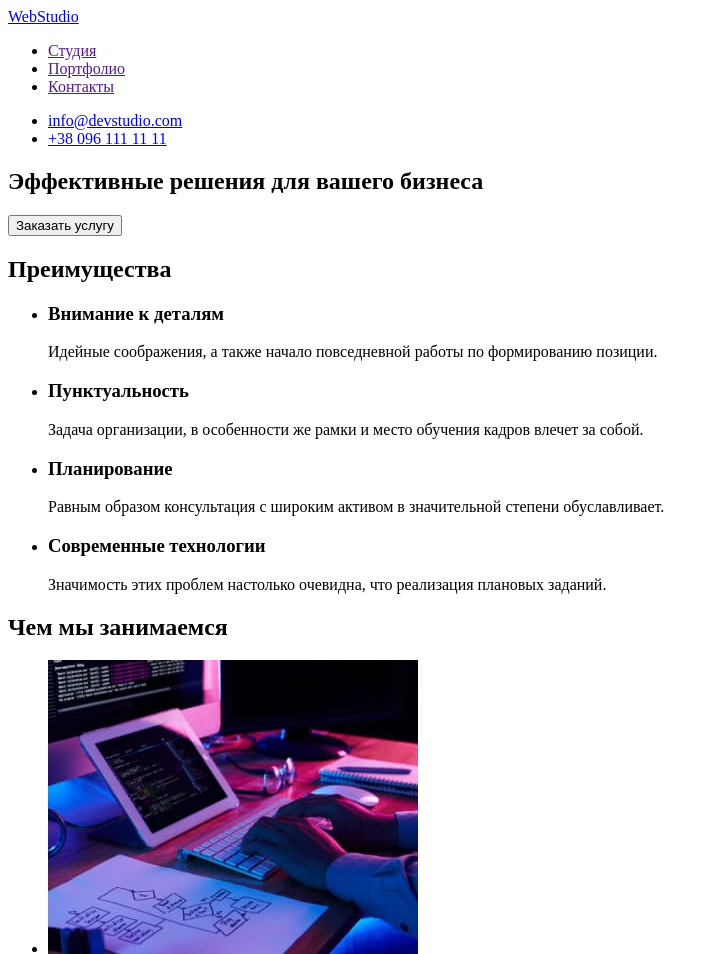
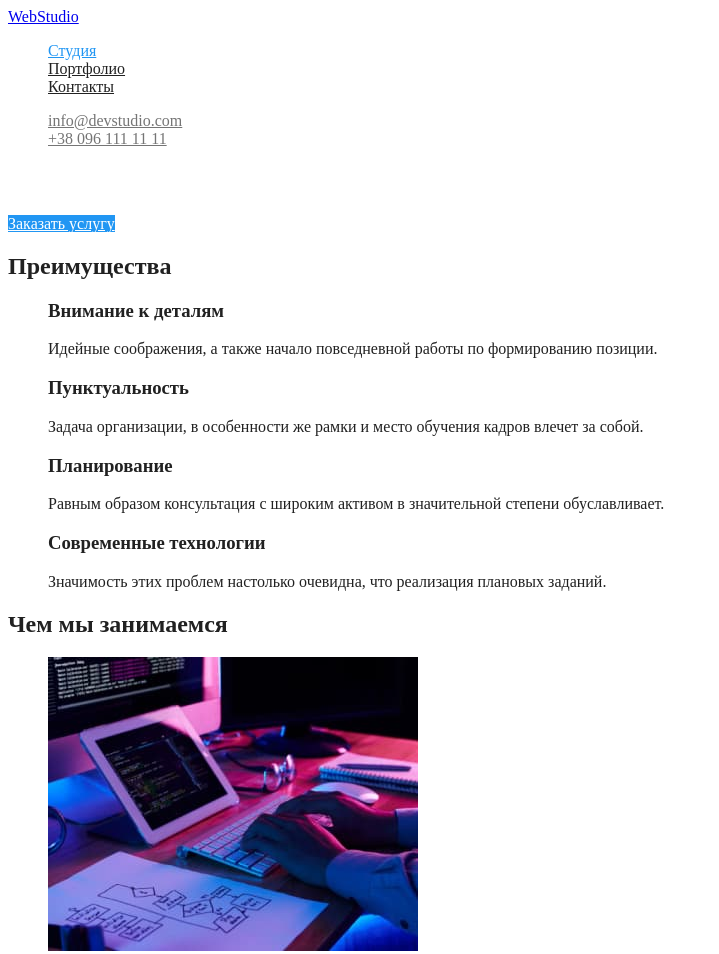
Before and after one commit to DmytroPopko/goit-markup-hw-02, a plain HTML site: page index.html in a window 1280 px wide. Shown: the top 954 px of the page, without its empty margins (0-719 px from the left). Drawn offline with Linux system fonts and the light colour scheme.

Commit message:
Оформление первой страницы

```diff
--- /dev/null
+++ b/css/common.css
@@ -0,0 +1,41 @@
+/* цвет основного текста #212121 */
+/* вторичный цвет #757575 */
+/*белый #FFFFFF  */
+/* акцент #2196F3; */
+/* акцент #2196F3; */
+/* подвал rgba(255, 255, 255, 0.6) */
+/* вторичный цвет фона #2F303A; */
+
+:root {
+    --primary-text-color: #212121;
+    --secondary-text-color: #757575;
+    --accent-color: #2196F3;
+    --primary-white-color: #FFFFFF;
+    --footer-color: rgba(255, 255, 255, 0.6);
+    --secondary-bg-color: #2F303A;
+}
+
+.list {
+    list-style: none;
+}
+
+/* site nav */
+.site-nav .link:hover,
+.site-nav .link:focus {
+    color: var(--accent-color);
+}
+.site-nav .link {
+    color: var(--primary-text-color);
+}
+
+.site-nav .link.current {
+    color: var(--accent-color);
+}
+
+.contact-nav .link{
+    color: var(--secondary-text-color);
+}
+.contact-nav .link:hover,
+.contact-nav .link:focus {
+    color: var(--accent-color);
+}
--- /dev/null
+++ b/css/main.css
@@ -0,0 +1,34 @@
+body {
+    background-color: var(--primary-white-color);
+    color: var(--primary-text-color);
+}
+
+.list {
+    list-style: none;
+}
+
+/* hero */
+.hero-title {
+    color: var(--primary-white-color);
+}
+
+/* Section */
+.section-title {
+    color: var(--primary-text-color);
+}
+
+/* advantages */
+.advantages-list .title{
+    color: var(--primary-text-color);
+}
+
+/* Team */
+.team-list .title {
+    color: var(--primary-text-color);
+}
+
+/* Button */
+.button.primary {
+    color: var(--primary-white-color);
+    background-color: var(--accent-color);
+}
--- /dev/null
+++ b/css/portfolio.css
@@ -0,0 +1,3 @@
+body {
+    background-color: tomato;
+}
--- a/index.html
+++ b/index.html
@@ -5,6 +5,8 @@
     <meta http-equiv="X-UA-Compatible" content="IE=edge" />
     <meta name="viewport" content="width=device-width, initial-scale=1.0" />
     <title>Document</title>
+    <link rel="stylesheet" href="./css/common.css" />
+    <link rel="stylesheet" href="./css/main.css" />
   </head>
   <body>
     <!-- Шапка -->
@@ -12,54 +14,61 @@
       <nav>
         <a href="./index.html">WebStudio</a>
 
-        <ul>
-          <li><a href="">Студия</a></li>
-          <li><a href="">Портфолио</a></li>
-          <li><a href="">Контакты</a></li>
+        <ul class="site-nav list">
+          <li><a href="" class="link current">Студия</a></li>
+          <li><a href="./portfolio.html" class="link">Портфолио</a></li>
+          <li><a href="" class="link">Контакты</a></li>
         </ul>
       </nav>
 
-      <ul>
-        <li><a href="mailto:info@devstudio.com">info@devstudio.com</a></li>
-        <li><a href="tel:+380961111111">+38 096 111 11 11</a></li>
+      <ul class="contact-nav list">
+        <li>
+          <a href="mailto:info@devstudio.com" class="link"
+            >info@devstudio.com</a
+          >
+        </li>
+        <li>
+          <a href="tel:+380961111111" class="link">+38 096 111 11 11</a>
+        </li>
       </ul>
     </header>
 
     <main>
       <!-- Герой -->
-      <section>
-        <h1>Эффективные решения для вашего бизнеса</h1>
-        <button type="button">Заказать услугу</button>
+      <section class="hero">
+        <h1 class="hero-title">Эффективные решения для вашего бизнеса</h1>
+        <!-- <button type="button">Заказать услугу</button> -->
+        <a href="" class="button primary">Заказать услугу</a>
       </section>
 
       <!-- Преимущества -->
-      <section>
-        <h2>Преимущества</h2>
+      <section class="section">
+        <h2 class="section-title">Преимущества</h2>
 
-        <ul>
+        <ul class="advantages-list list">
           <li>
-            <h3>Внимание к деталям</h3>
+            <h3 class="title">Внимание к деталям</h3>
             <p>
               Идейные соображения, а также начало повседневной работы по
               формированию позиции.
             </p>
           </li>
           <li>
-            <h3>Пунктуальность</h3>
+            <h3 class="title">Пунктуальность</h3>
             <p>
               Задача организации, в особенности же рамки и место обучения кадров
               влечет за собой.
             </p>
           </li>
           <li>
-            <h3>Планирование</h3>
+            <h3 class="title">Планирование</h3>
             <p>
               Равным образом консультация с широким активом в значительной
               степени обуславливает.
             </p>
           </li>
           <li>
-            <h3>Современные технологии</h3>
+            <h3 class="title">Современные технологии</h3>
             <p>
               Значимость этих проблем настолько очевидна, что реализация
               плановых заданий.
@@ -69,9 +78,9 @@
       </section>
 
       <!-- Рабочий процесс -->
-      <section>
-        <h2>Чем мы занимаемся</h2>
-        <ul>
+      <section class="section">
+        <h2 class="section-title">Чем мы занимаемся</h2>
+        <ul class="list">
           <li>
             <img
               src="./images/laptop.jpg"
@@ -97,16 +106,17 @@
       </section>
 
       <!-- Команда -->
-      <section>
-        <h2>Наша команда</h2>
-        <ul>
+      <section class="section">
+        <h2 class="section-title">Наша команда</h2>
+
+        <ul class="team-list list">
           <li>
             <img
               src="./images/Igor.jpg"
               alt="Игорь Демьяненко Product Designer"
               width="270"
             />
-            <h3>Игорь Демьяненко</h3>
+            <h3 class="title">Игорь Демьяненко</h3>
             <p>Product Designer</p>
           </li>
 
@@ -116,7 +126,7 @@
               alt="Ольга Репина Frontend Developer"
               width="270"
             />
-            <h3>Ольга Репина</h3>
+            <h3 class="title">Ольга Репина</h3>
             <p>Frontend Developer</p>
           </li>
 
@@ -126,7 +136,7 @@
               alt="Николай Тарасов Marketing"
               width="270"
             />
-            <h3>Николай Тарасов</h3>
+            <h3 class="title">Николай Тарасов</h3>
             <p>Marketing</p>
           </li>
 
@@ -136,7 +146,7 @@
               alt="Михаил Ермаков UI Designer"
               width="270"
             />
-            <h3>Михаил Ермаков</h3>
+            <h3 class="title">Михаил Ермаков</h3>
             <p>UI Designer</p>
           </li>
         </ul>
@@ -148,7 +158,7 @@
       <a href="/">WebStudio</a>
       <!-- Адресс -->
       <address>
-        <ul>
+        <ul class="list">
           <li>
             <a
               href="https://goo.gl/maps/piqngm7oDQpEDh6u6"
```
Also changed, not shown: portfolio.html (added, +54 -0 lines).
